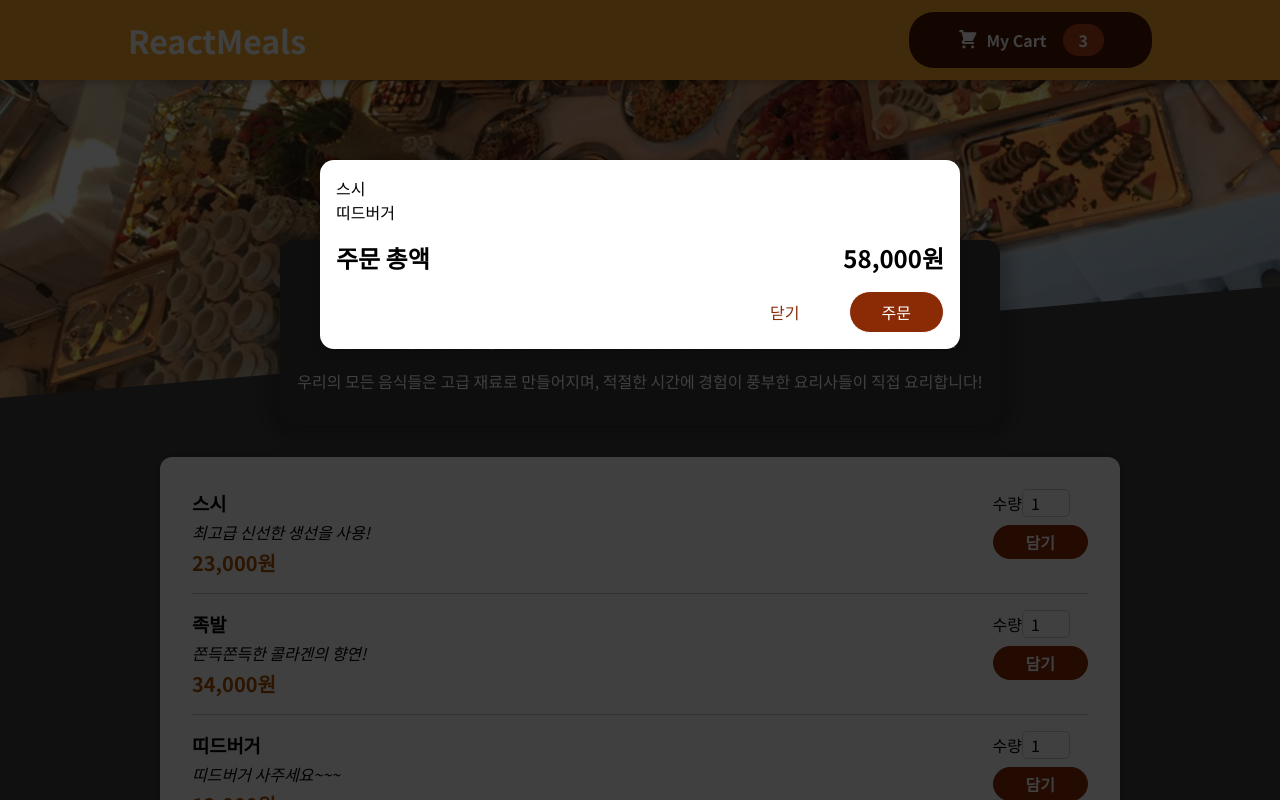
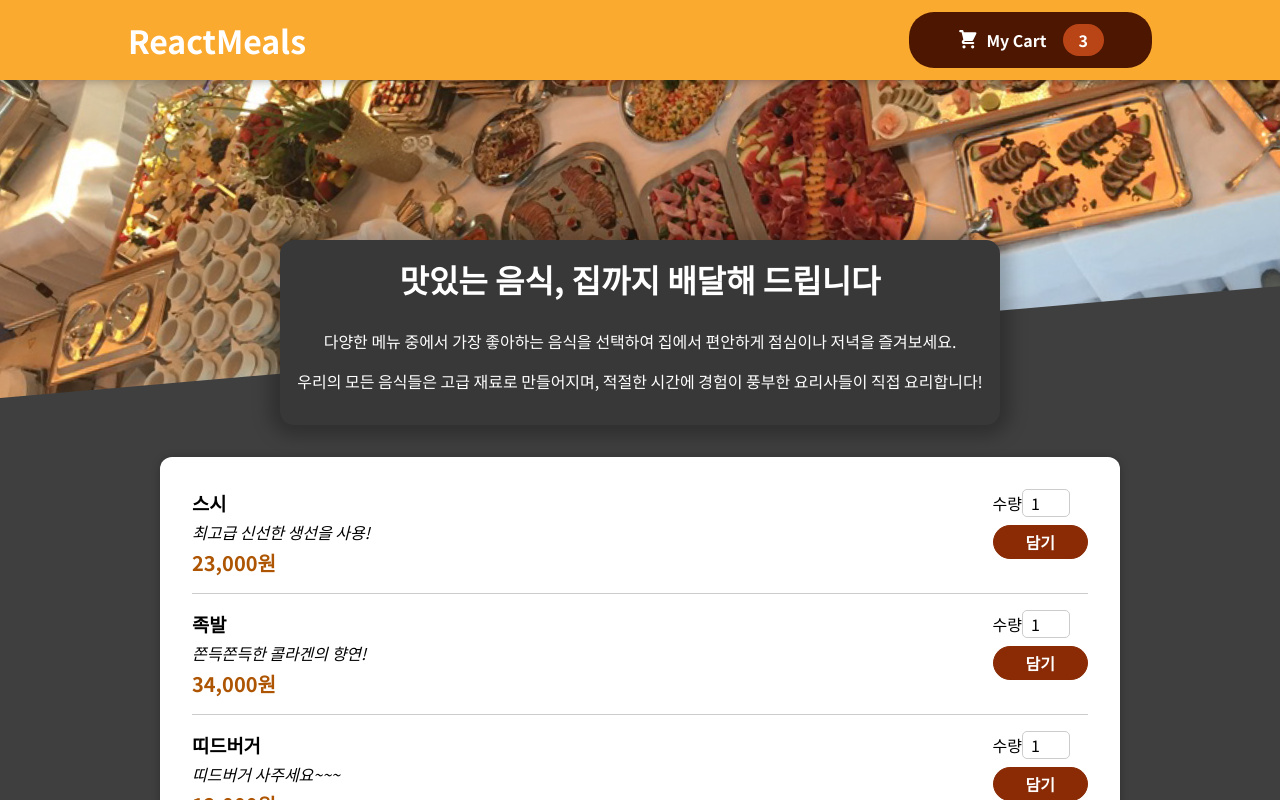
Before and after one commit to SoobihnKim/react-study202406, a React (Create React App) app: page / in a window 1280 px wide. Shown: the top 800 px of the page. Built offline with nearby package versions, Linux system fonts and the light colour scheme.

Commit message:
# Cart App - 모달 열고 닫는 처리

```diff
--- a/src/App.js
+++ b/src/App.js
@@ -1,16 +1,24 @@
-import React from 'react';
+import React, { useState } from 'react';
 import Header from './components/Food/Layout/Header';
 import Meals from './components/Food/Meals/Meals';
-import Cart from "./components/Food/Cart/Cart";
-import CartContext from "./store/cart-context";
-import CartProvider from "./store/CartProvider";
+import Cart from './components/Food/Cart/Cart';
+import CartProvider from './store/CartProvider';
 
 const App = () => {
 
+    // 장바구니 모달을 열고 닫는 상태변수
+    const [cartIsShown, setCartIsShown] = useState(false);
+
+    // 모달을 열어주는 핸들러
+    const showCartHandler = () => setCartIsShown(true);
+
+    // 모달을 닫아주는 핸들러
+    const hideCartHandler = () => setCartIsShown(false);
+
     return (
         <CartProvider>
-            <Cart />
-            <Header />
+            {cartIsShown && <Cart onClose={hideCartHandler} />}
+            <Header onShowCart={showCartHandler} />
             <div id="main">
                 <Meals />
             </div>
--- a/src/components/Food/Cart/Cart.js
+++ b/src/components/Food/Cart/Cart.js
@@ -16,7 +16,7 @@
         price: 12000,
     },
 ];
-const Cart = () => {
+const Cart = ({ onClose }) => {
     const {
         'cart-items': cartItemStyle,
         total,
@@ -26,7 +26,7 @@
     } = styles;
 
     return (
-        <CartModal>
+        <CartModal onClose={onClose}>
             {/* 주문 내역 */}
             <ul className={cartItemStyle}>
                 {DUMMY_CART.map((cartItem) => (
@@ -38,7 +38,7 @@
                 <span>58,000원</span>
             </div>
             <div className={actions}>
-                <button className={btnAlt}>닫기</button>
+                <button className={btnAlt} onClick={onClose}>닫기</button>
                 <button className={button}>주문</button>
             </div>
         </CartModal>
--- a/src/components/Food/Cart/Cart.module.scss
+++ b/src/components/Food/Cart/Cart.module.scss
@@ -28,8 +28,8 @@
   button {
     font: inherit;
     cursor: pointer;
-    background-color: transparent;
-    border: 1px solid $button-color;
+    background-color: $button-color;
+    border: 1px solid $button-bg-color;
     padding: 0.5rem 2rem;
     border-radius: 25px;
     margin-left: 1rem;
--- a/src/components/Food/Cart/CartModal.js
+++ b/src/components/Food/Cart/CartModal.js
@@ -11,11 +11,12 @@
     )
 };
 
-const CartModal = ({children}) => {
+const CartModal = ({children, onClose}) => {
 
     return (
         <>
-            <div className={styles.backdrop} />
+            {/*백드롭 클릭해도 모달 닫기*/}
+            <div className={styles.backdrop} onClick={onClose}/>
             <ModalOverlay>
                 {children}
             </ModalOverlay>
--- a/src/components/Food/Layout/Header.js
+++ b/src/components/Food/Layout/Header.js
@@ -5,7 +5,7 @@
 import foodImage from '../../../assets/img/meals.jpg';
 import HeaderCartButton from "./HeaderCartButton";
 
-const Header = () => {
+const Header = ({ onShowCart }) => {
 
     const {header, 'main-image' : mainImage} = styles;
 
@@ -13,7 +13,7 @@
         <>
             <header className={header}>
                 <h1>ReactMeals</h1>
-                <HeaderCartButton />
+                <HeaderCartButton onShow={onShowCart} />
             </header>
             <div className={mainImage}>
                 <img src={foodImage} alt="맛있어" />
--- a/src/components/Food/Layout/HeaderCartButton.js
+++ b/src/components/Food/Layout/HeaderCartButton.js
@@ -2,12 +2,12 @@
 import CartIcon from "./CartIcon";
 import styles from  "./HeaderCartButton.module.scss";
 
-const HeaderCartButton = () => {
+const HeaderCartButton = ({ onShow }) => {
 
     const {button, icon, badge} = styles;
 
     return (
-        <button className={button}>
+        <button className={button} onClick={onShow}>
       <span className={icon}>
         <CartIcon  />
       </span>
```
